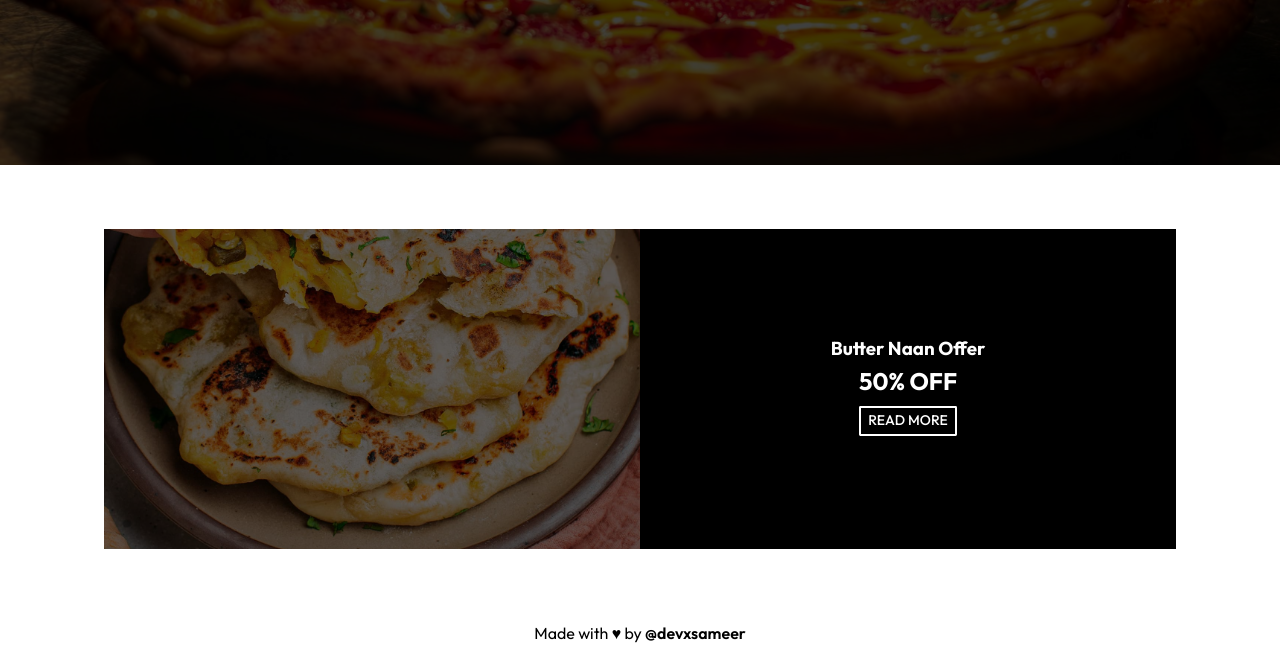
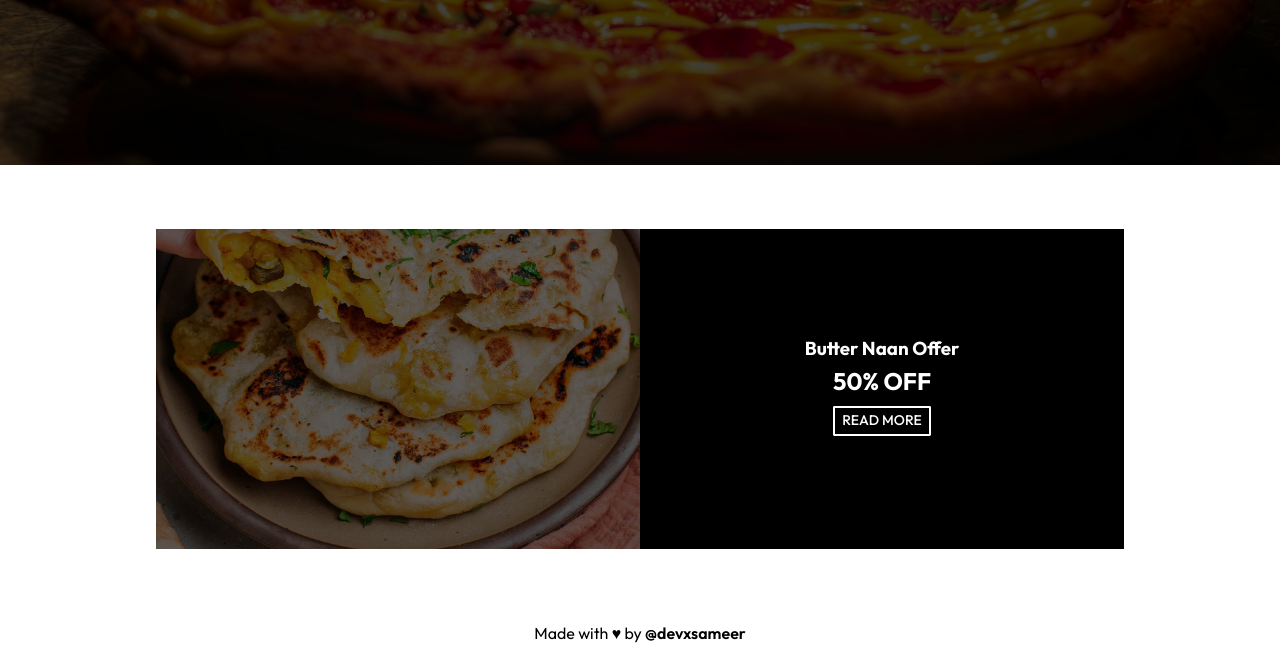
Before and after one commit to devxsameer/restaurant-page, a website built with webpack: page src/index.html in a window 1280 px wide. Shown: the part 360-1013 px from the top of the page. Built offline with nearby package versions, Linux system fonts and the light colour scheme.

```diff
--- a/src/css/home.css
+++ b/src/css/home.css
@@ -28,9 +28,10 @@
   color: #d8d8d8;
 }
 .offer {
+  max-width: 1000px;
   display: flex;
   flex-flow: row wrap-reverse;
-  padding: 4rem;
+  padding: 4rem 1rem;
   color: white;
 }
 .offer > * {
```
Also changed, not shown: README.md (added).
